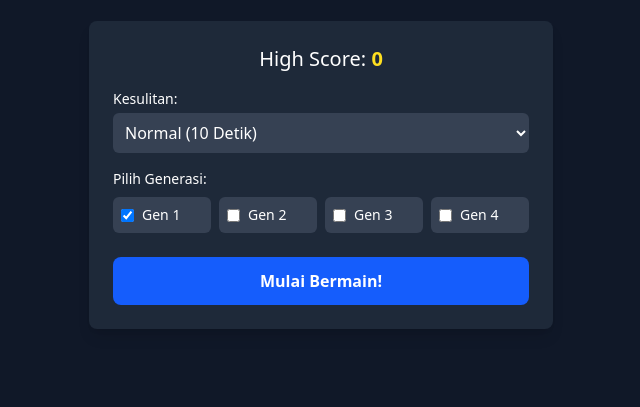
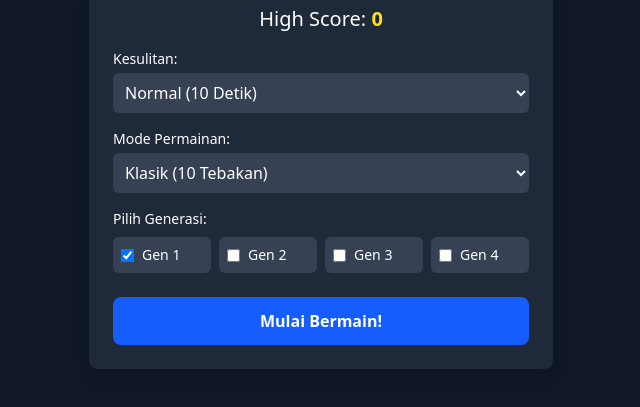
Before and after one commit to Arifester/Whos-That-Pokemon-Vanilla, a website built with Vite: page index.html in a window 1280 px wide. Shown: the part 273-680 px from the top of the page, without its empty margins (319-959 px from the left). Built offline with nearby package versions, Linux system fonts and the light colour scheme.

Commit message:
feat: add game mode selection to enhance gameplay options; include classic and endless modes

```diff
--- a/index.html
+++ b/index.html
@@ -24,6 +24,14 @@
               <option value="easy">Gampang (15 Detik)</option>
               <option value="normal" selected>Normal (10 Detik)</option>
               <option value="hard">Susah (5 Detik)</option>
+            </select>
+          </div>
+
+          <div>
+            <label for="mode-select" class="block mb-1 text-sm font-medium">Mode Permainan:</label>
+            <select id="mode-select" class="w-full bg-gray-700 border-gray-600 rounded-md p-2">
+              <option value="classic" selected>Klasik (10 Tebakan)</option>
+              <option value="endless">Tanpa Batas (Endless)</option>
             </select>
           </div>
 
@@ -65,6 +73,7 @@
         </div>
       <div class="flex justify-between items-center mt-4 text-lg">
         <p id="score">Score: 0</p>
+        <p id="guess-display" class="text-sm text-gray-400"></p>
         <p id="timer" class="text-red-400 font-bold">Time: 10s</p>
       </div>
       <p id="feedback" class="mt-2 text-yellow-300 h-6"></p>
```
